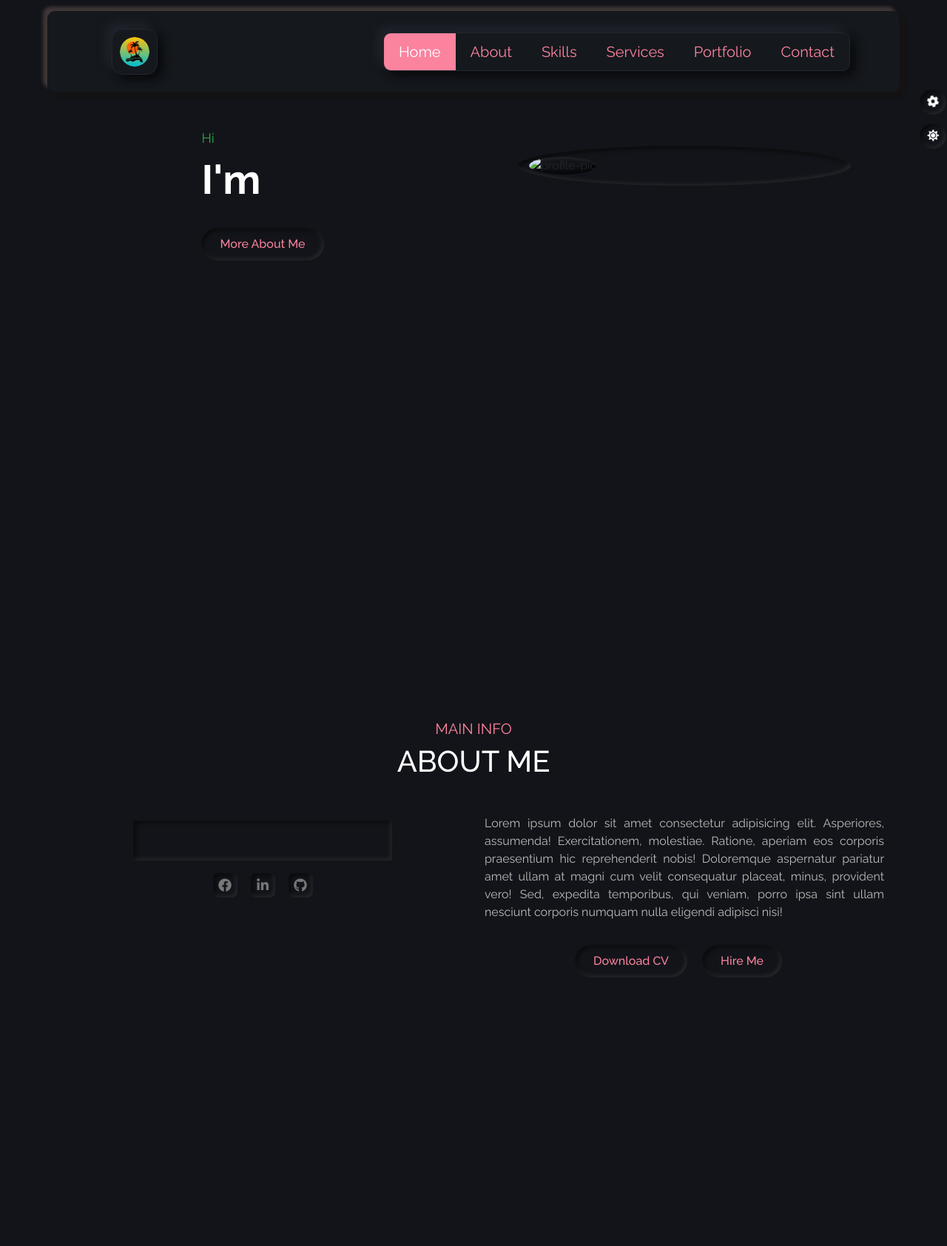
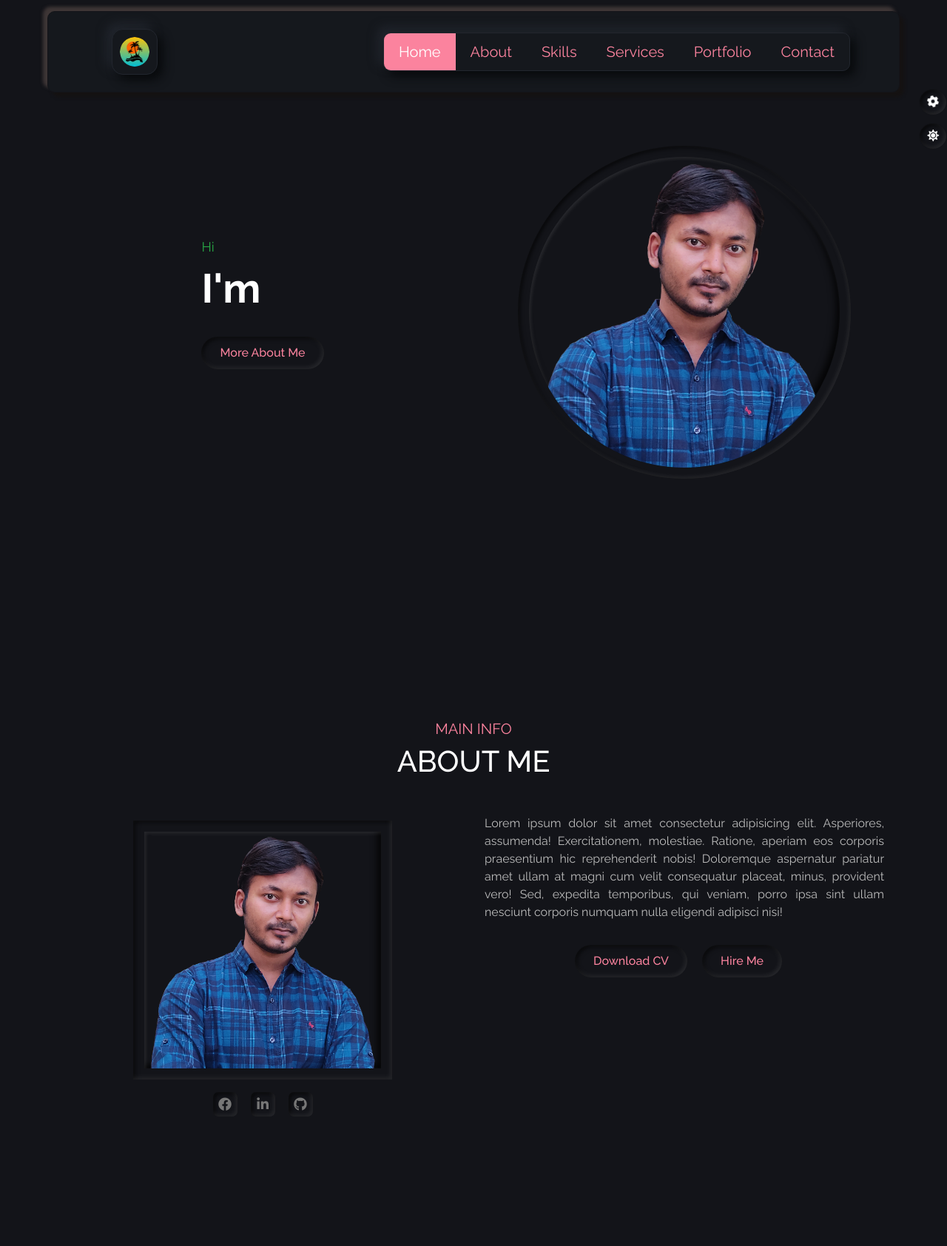
Before and after one commit to Sudipta96/Django-Portfolio-Website, a Django app: page / in a window 1280 px wide. Shown: the top 1684 px of the page at 74% size. Run offline with Django 3.2, Linux system fonts and the light colour scheme; data that the repository does not hold is empty; some libraries are stand-ins or nearby versions.

Commit message:
p-31 add images

```diff
--- a/staticfiles_build/static/main.js
+++ /dev/null
@@ -1 +0,0 @@
-console.log("This is inside staticfiles_build folder")
--- a/templates/about.html
+++ b/templates/about.html
@@ -18,7 +18,7 @@
              <div class="col-md-6 text-center mt-4">
                <div class="row">
                  <div class="col-12 img-box1">
-                   <img src="{{ bio.profile_pic.url }}"  class="about-me-img" alt="">
+                   <img src="{% static 'img/profile_image.png' %}"  class="about-me-img" alt="">
                  </div>
                  <div class="col-12">
                    <div class="row justify-content-center">
--- a/templates/contact.html
+++ b/templates/contact.html
@@ -61,7 +61,7 @@
             </div>
             <p class="contact-medium-name font-weight-bold">Address</p>
             <div class="service-text">
-              <p class="contact-medium-detail text-center mx-4">29/2 Block-B,East-Rajasion,Savar, Dhaka </p>
+              <p class="contact-medium-detail text-center mx-4">Savar, Dhaka </p>
             </div>
           </article>
         </div>
--- a/templates/index.html
+++ b/templates/index.html
@@ -25,7 +25,8 @@
                 </div>
                 <div class="col-md-6 mt-4">
                  <div class="img-box">
-                   <img src="{{ bio.profile_pic.url }}" alt="profile-pic">
+                   <!-- <img src="{{ bio.profile_pic.url }}" alt="profile-pic"> -->
+                   <img src="{% static 'img/profile_image.png' %}" alt="profile-pic">
                  </div>
                 </div>
              </div>
@@ -46,7 +47,7 @@
                     <div class="col-md-6 text-center mt-4">
                       <div class="row">
                         <div class="col-12 img-box1">
-                          <img src="{{ bio.profile_pic.url }}"  class="about-me-img" alt="">
+                          <img src="{% static 'img/profile_image.png' %}"  class="about-me-img" alt="">
                         </div>
                         <div class="col-12">
 
@@ -64,9 +65,6 @@
                             </a>
                           </div>
                           </div>
-
-
-
                         </div>
                       </div>
 
@@ -75,7 +73,7 @@
                       <p class="text-justify">Lorem ipsum dolor sit amet consectetur adipisicing elit. Asperiores, assumenda! Exercitationem, molestiae. Ratione, aperiam eos corporis praesentium hic reprehenderit nobis! Doloremque aspernatur pariatur amet ullam at magni cum velit consequatur placeat, minus, provident vero! Sed, expedita temporibus, qui veniam, porro ipsa sint ullam nesciunt corporis numquam nulla eligendi adipisci nisi!</p>
                       <div class="div py-3 text-center">
 
-                        <a href="{{ bio.cv_file.url }}" class="link-item btn-1 outer-shadow hover-in-shadow">Download CV</a>
+                        <a href="{% static 'file/sudipta_sarker_resume.pdf' %}" class="link-item btn-1 outer-shadow hover-in-shadow">Download CV</a>
                         <a href="{% url 'portfolio:contact' %}" class="link-item btn-1 outer-shadow hover-in-shadow mx-3">Hire Me</a>
 
                       </div>
@@ -328,7 +326,7 @@
                   </div>
                   <p class="contact-medium-name font-weight-bold">Address</p>
                   <div class="service-text">
-                    <p class="contact-medium-detail text-center mx-4">29/2 Block-B,East-Rajasion,Savar, Dhaka </p>
+                    <p class="contact-medium-detail text-center mx-4">Savar, Dhaka </p>
                   </div>
                 </article>
               </div>
```
Also changed, not shown: static/img/profile_image.png (added), staticfiles_build/static/img/profile_image.png (added), 2 other files.
